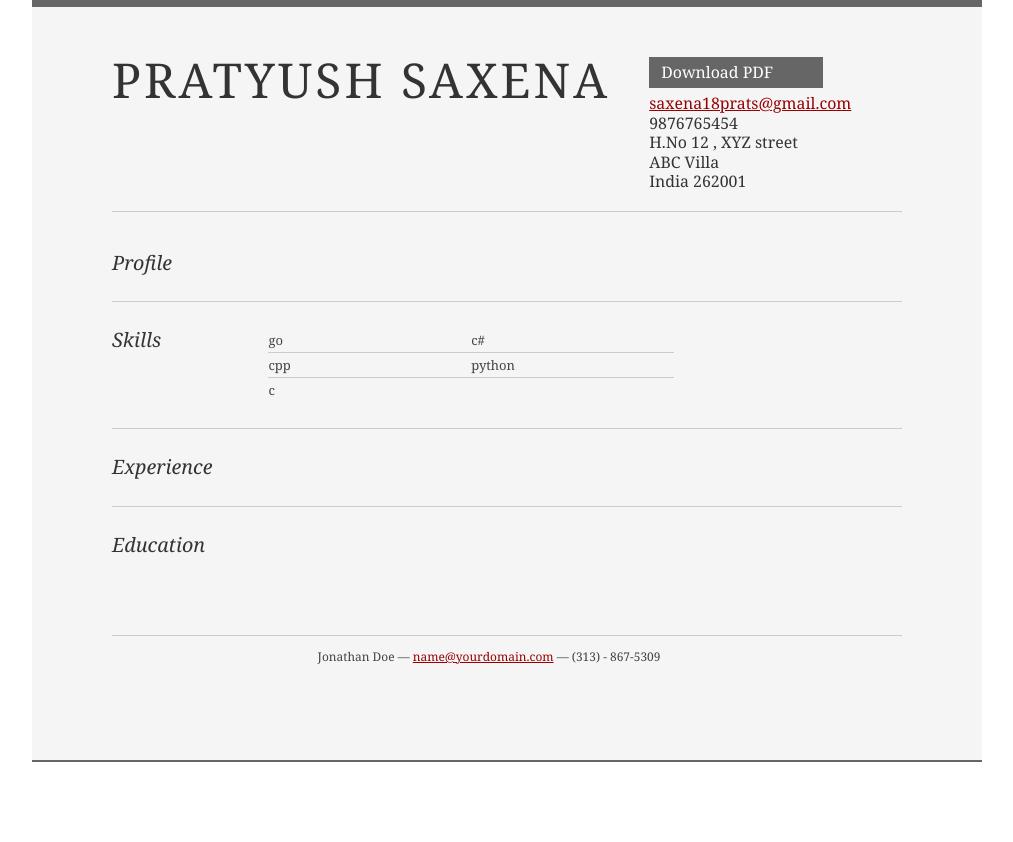
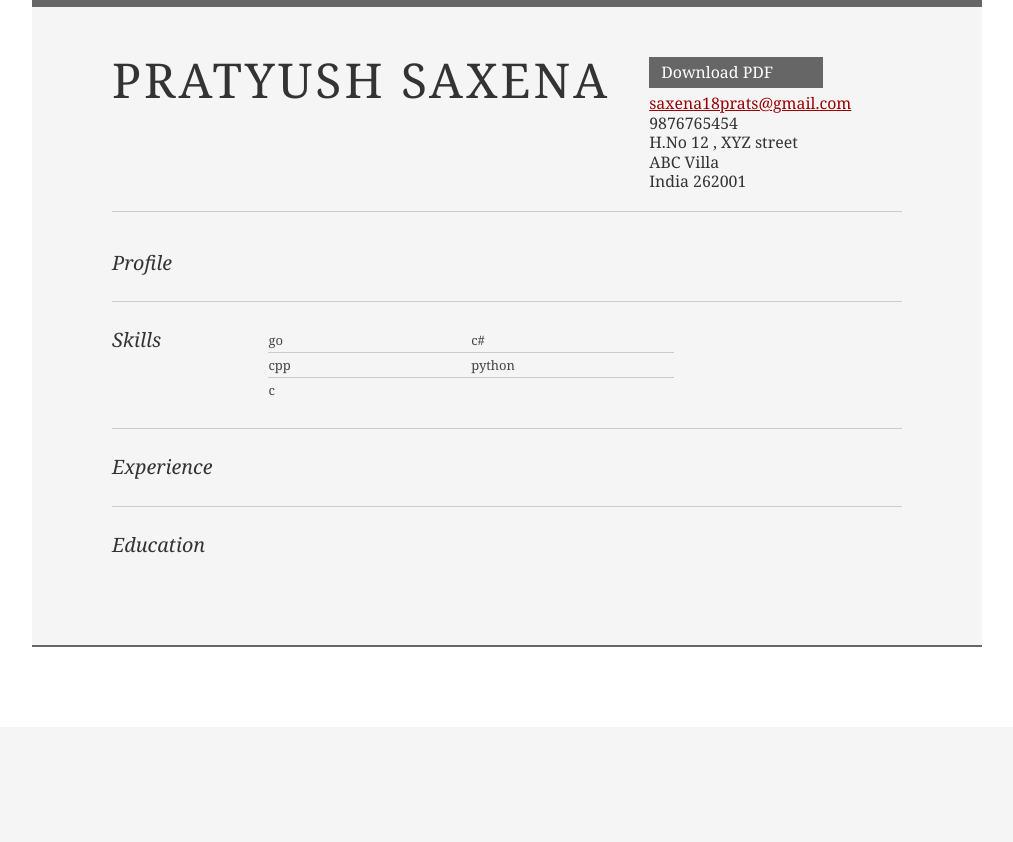
Before and after one commit to s-pratyush/wordsmith, a Django app: page /resume/ in a window 1280 px wide. Shown: the part 81-923 px from the top of the page, without its empty margins (133-1146 px from the left). After the commit the page ends 728 px from the top, so only its background shows below. Run offline with Django 3.2, Linux system fonts and the light colour scheme.

Commit message:
Update srt-resume.html

```diff
--- a/resume_builder/templates/resume_builder/srt-resume.html
+++ b/resume_builder/templates/resume_builder/srt-resume.html
@@ -143,9 +143,7 @@
 			</div><!--// yui-main -->
 		</div><!--// bd -->
 
-		<div id="ft">
-			<p>Jonathan Doe &mdash; <a href="mailto:name@yourdomain.com">name@yourdomain.com</a> &mdash; (313) - 867-5309</p>
-		</div><!--// footer -->
+		<!--// footer -->
 
 	</div><!-- // inner -->
 
```
